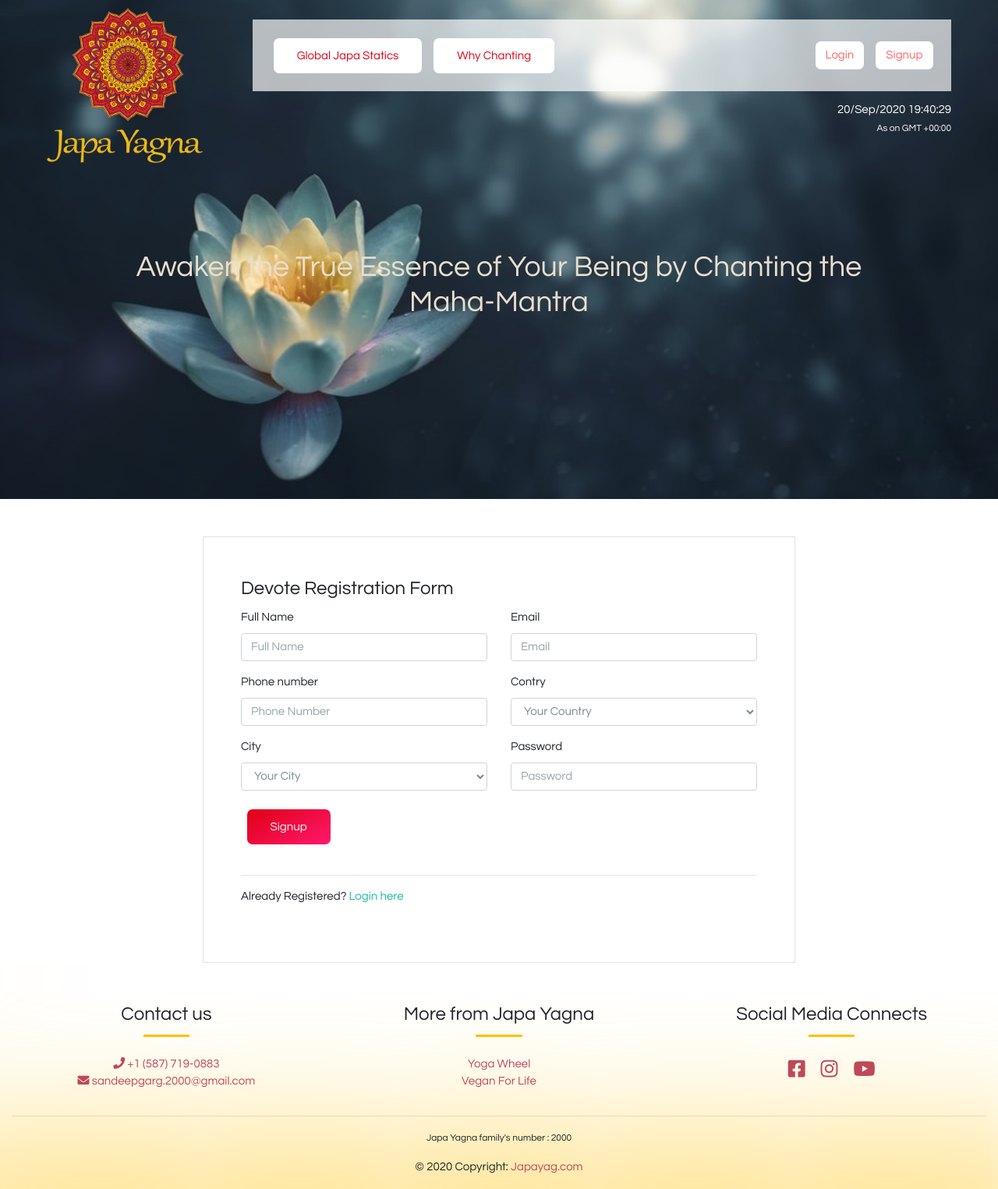
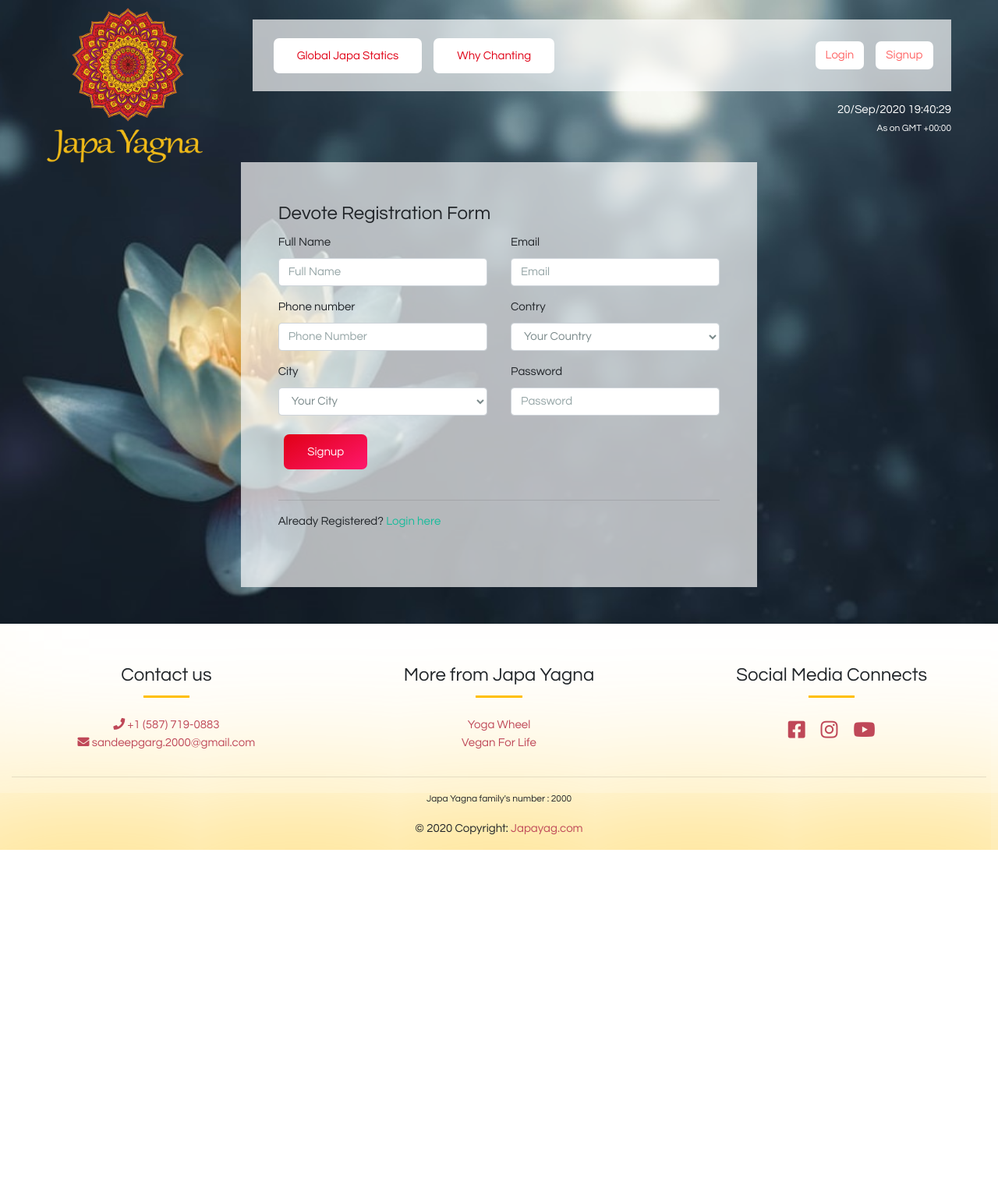
Before and after one commit to anshulkmr01/japayag, a CodeIgniter app: page /japayag/index.php/user/authentication/user_signup in a window 1280 px wide. Shown: the whole page at 78% size. After the commit the page ends 1090 px from the top, so only its background shows below. Run offline with CodeIgniter, Linux system fonts and the light colour scheme; data that the repository does not hold is empty; some libraries are stand-ins or nearby versions.

Commit message:
Authentication page banners

```diff
--- a/application/views/navbar.php
+++ b/application/views/navbar.php
@@ -11,6 +11,9 @@ $url = basename($_SERVER['PHP_SELF']);
       <li class="nav-item home <?php if($url == 'home' or $url == 'index.php') echo 'active'?>">
         <a class="nav-link" href="<?= base_url('home')?>">Global Japa Statics<span class="sr-only">(current)</span></a>
       </li>
+<!--       <li class="nav-item home <?php if($url == 'narasimha-kavacham') echo 'active'?>">
+        <a class="nav-link" href="<?= base_url('narasimha-kavacham')?>">Narasimha Kavacham<span class="sr-only">(current)</span></a>
+      </li> -->
 <!--  <li class="nav-item yoga_kirtan <?php if($url == 'yoga_kirtan') echo 'active'?>">
         <a class="nav-link" href="<?= base_url('yoga_kirtan')?>">Yoga Kirtan<span class="sr-only">(current)</span></a>
       </li> -->
--- a/application/views/user/signup.php
+++ b/application/views/user/signup.php
@@ -12,25 +12,22 @@
 	<!-- Navbar -->
 		<?php $this->load->view('navbar');?>
 	<!--/ Navbar -->
-	<div class="container-fluid header-video">
+	<div class="container-fluid header-video authentication-container-height">
 		<div class="logo-container">
 			<a href="<?= base_url('/')?>"><img src="<?= base_url('assets/img/logo.png')?>"></a>
 		</div>
-		<div class="counter-container row display-counter-container">
-			<h1>Awaken the True Essence of Your Being by Chanting the Maha-Mantra</h1>
-		</div>
-	</div>
+		<div class="counter-container row authentication-container">
 			<!--Login Block-->
-	<div class="container-fluid">
+			<div class="container-fluid text-left">
 				<div class="container">
-			<div class="row mt-5">
+					<div class="row">
 						<?php
 						$country_data = "";
 						$country_data = file_get_contents(base_url('assets/countries.min.json/countries.min.json'));
 						?>
 
 					<div class="col-md-2"></div>
-			<div class="user-login p-5 col-md-8 border">
+					<div class="user-login p-5 col-md-8 bg-primary-white">
 					<form action="<?= base_url('registerNewUser')?>" method="post">
 					  <fieldset>
 					    <legend>Devote Registration Form</legend>
@@ -99,6 +96,8 @@
 				</div>
 			</div>
 			<!--/Login Block-->
+		</div>
+	</div>
 	<script type="text/javascript">
 
 	var stateObject = <?= $country_data; ?>
--- a/assets/css/custom-css.css
+++ b/assets/css/custom-css.css
@@ -196,10 +196,16 @@ table{
   background-position: center;
   background-size: cover;
   height:80vh;
+  /*height: 700px;*/
   position: relative;
   padding: 0px;
   margin: 0px auto;
 }
+
+.authentication-container-height{
+  height: 800px !important;
+}
+
 .header-video iframe, .header-video .header-image img{position:absolute;
   top:50%;left:50%;
   min-width:100%;
@@ -268,6 +274,9 @@ nav .form-inline .btn{
   width: 100%;
 }
 
+.bg-primary-white{
+  background: #ffffffad!important;
+}
 .counter-container{
   text-align: center;
   position: absolute;
@@ -276,6 +285,9 @@ nav .form-inline .btn{
   right: 10%;
   margin: auto;
   top: 35%;
+}
+.authentication-container{
+  top: 26%!important;
 }
 .counter-container h1{
   display: none;
```
Also changed, not shown: application/views/user/forgotpassword.php (+7 -9 lines), application/views/user/login.php (+7 -9 lines), application/views/user/newPassword.php (+42 -3 lines). Lines whose indentation alone changed are shown as unchanged.
